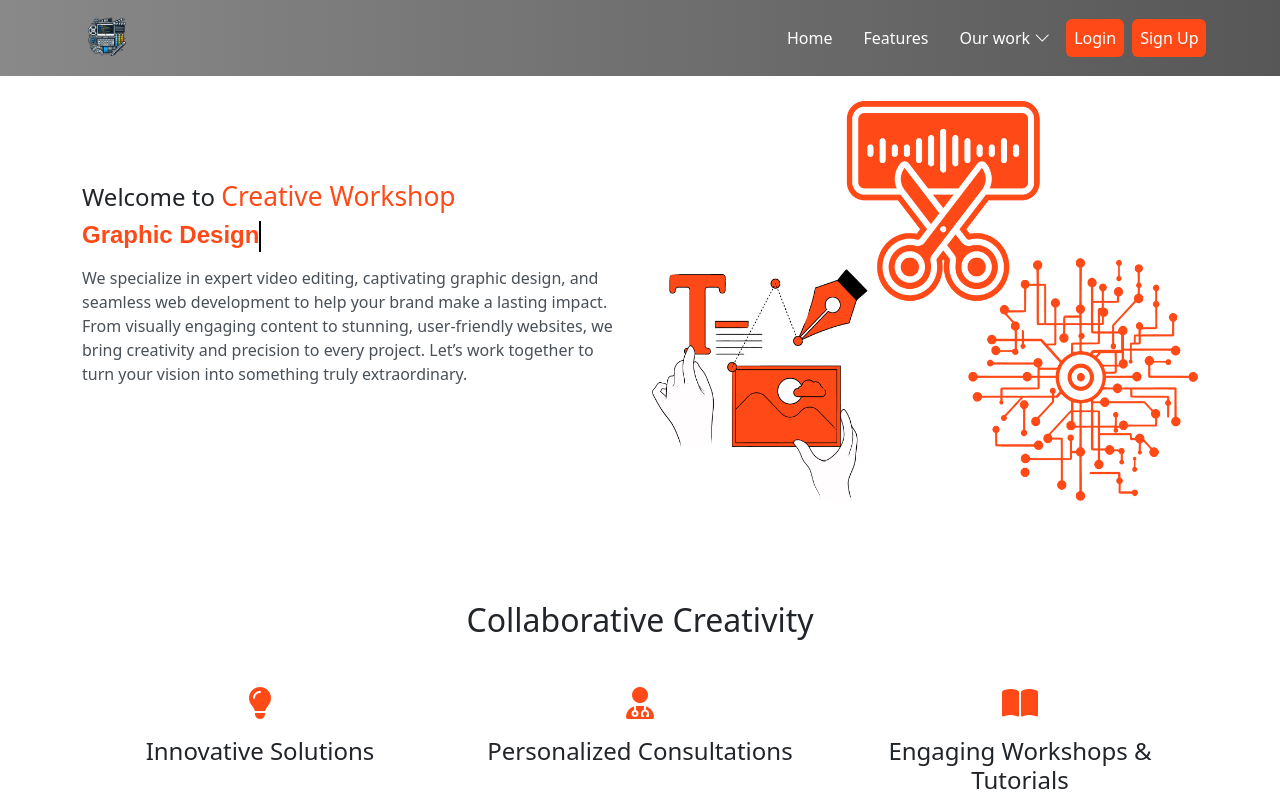
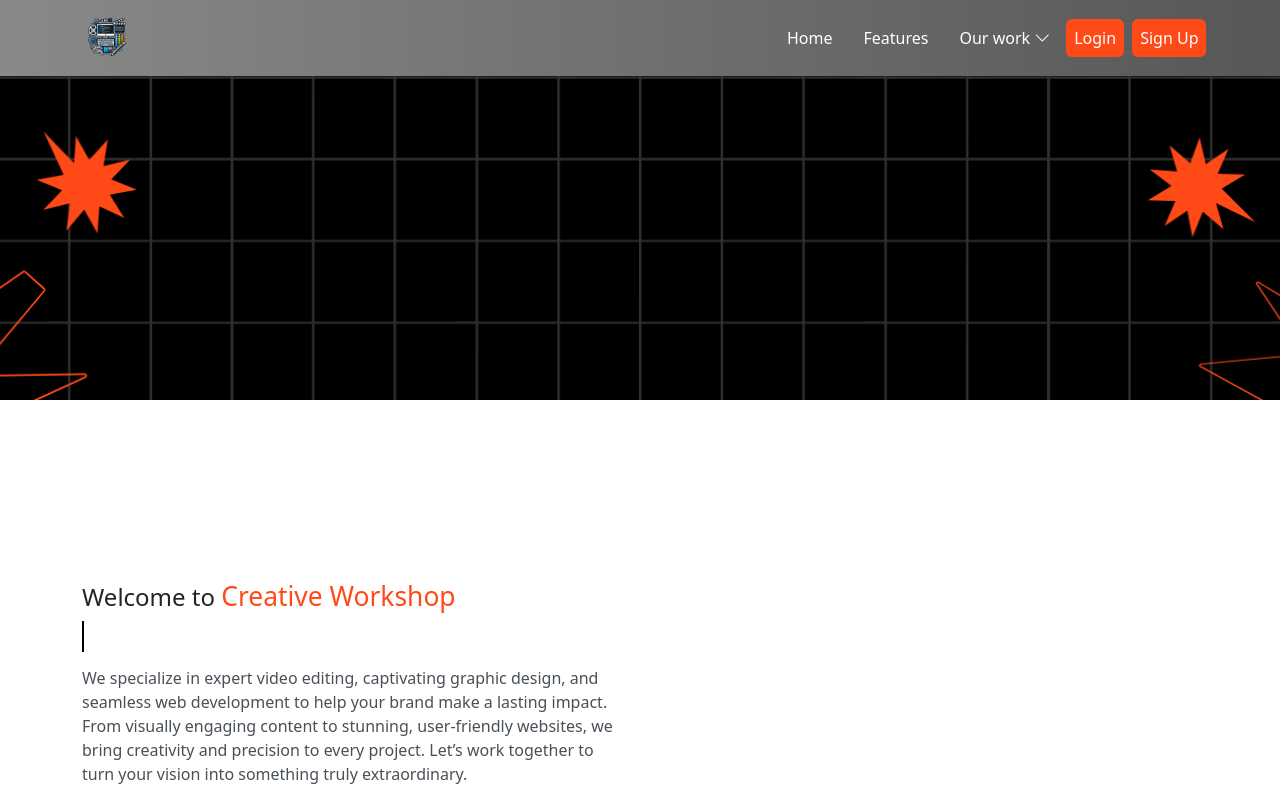
Before and after one commit to Gauravmishra-tempting/designcraftstudio, a React (Create React App) app: page / in a window 1280 px wide. Shown: the top 794 px of the page. Built offline with nearby package versions, Linux system fonts and the light colour scheme.

Commit message:
add new code

```diff
--- a/src/App.css
+++ b/src/App.css
@@ -162,6 +162,17 @@ h6 {
 /*===============================
       Banner
 =================================*/
+.Homebanner {
+  width: 100%;
+  height: 400px;
+  overflow: hidden;
+}
+.Homebanner img {
+  width: 100%;
+  height: 100%;
+  object-fit: cover;
+  display: block;
+}
 
 #banners {
 margin-top: 85px;
--- a/src/components/pages/Home.jsx
+++ b/src/components/pages/Home.jsx
@@ -11,6 +11,7 @@ import Card3 from "../../assets/img/card3.png";
 import Card from 'react-bootstrap/Card';
 import Col from 'react-bootstrap/Col';
 import Image from 'react-bootstrap/Image';
+import Banner from '../../assets/img/HomeBanner.png';
 
 
 
@@ -21,7 +22,7 @@ const [opacity, setOpacity] = useState(1);
 const texts = ["Web Development", "Graphic Design", "Video Editing"];
 const speed = 100;
 const [currentText, setCurrentText] = useState("");
-const [textIndex, setTextIndex] = useState(0); // Current index in the `texts` array
+const [textIndex, setTextIndex] = useState(0);
 const [charIndex, setCharIndex] = useState(0);
 
 
@@ -62,6 +63,9 @@ useEffect(() => {
     <>
      <Navbar/>
       {/* Banners Section */}
+        <div className="Homebanner">
+          <img src={Banner} alt="homebanner" />
+        </div>
       <section id="banners">
         <div className="container d-flex justify-content-center">
           <div data-aos="zoom-in" data-aos-duration="1500" className="row">
@@ -79,7 +83,7 @@ useEffect(() => {
                 something truly extraordinary.
               </h6>
             </div>
-            <div className="col-lg-6 mt-3">
+            {/* <div className="col-lg-6 mt-3">
               <div data-aos="zoom-in" className="bannerimg">
                 <img
                   src={Bannerimg}
@@ -87,7 +91,7 @@ useEffect(() => {
                   alt="landing-page"
                 />
               </div>
-            </div>
+            </div> */}
           </div>
         </div>
       </section>
@@ -163,7 +167,7 @@ useEffect(() => {
       <h2 className="text-center text-white mt-5 mb-5">About Us</h2>
       <div className="row">
       <div className="col-sm-4 mb-3">
-        <Card className="shadow-lg border">
+        <Card className="shadow-lg border h-100">
           <Card.Body>
             <Card.Title> Graphic Design </Card.Title>
             <Col xs={6} md={4}>
@@ -180,7 +184,7 @@ useEffect(() => {
         </Card>
         </div>
         <div className="col-sm-4 mb-3">
-        <Card className="shadow-lg">
+        <Card className="shadow-lg h-100">
           <Card.Body>
             <Card.Title> Web Development </Card.Title>
             <Col xs={6} md={4}>
@@ -196,7 +200,7 @@ useEffect(() => {
         </Card>
         </div>
         <div className="col-sm-4 mb-5">
-        <Card className="shadow-lg">
+        <Card className="shadow-lg h-100">
           <Card.Body>
             <Card.Title> Video Editing </Card.Title>
             <Col xs={6} md={4}>
@@ -244,7 +248,7 @@ useEffect(() => {
                   src={Card1}
                   className="card-img-top"
                   height="400"
-                  alt="Card image cap"
+                  alt="Cardimagecap"
                 />
                 <div className="card-body">
                   <h5 className="card-title">Graphic Design</h5>
@@ -267,7 +271,7 @@ useEffect(() => {
                   src={Card2}
                   className="card-img-top"
                   height="400"
-                  alt="Card image cap"
+                  alt="Cardimagecap"
                 />
                 <div className="card-body">
                   <h5 className="card-title">Web Development</h5>
@@ -289,7 +293,7 @@ useEffect(() => {
                   src={Card3}
                   className="card-img-top"
                   height="400"
-                  alt="Card image cap"
+                  alt="Cardimagecap"
                 />
                 <div className="card-body">
                   <h5 className="card-title">Video Editing</h5>
```
Also changed, not shown: src/assets/img/HomeBanner.png (added).
